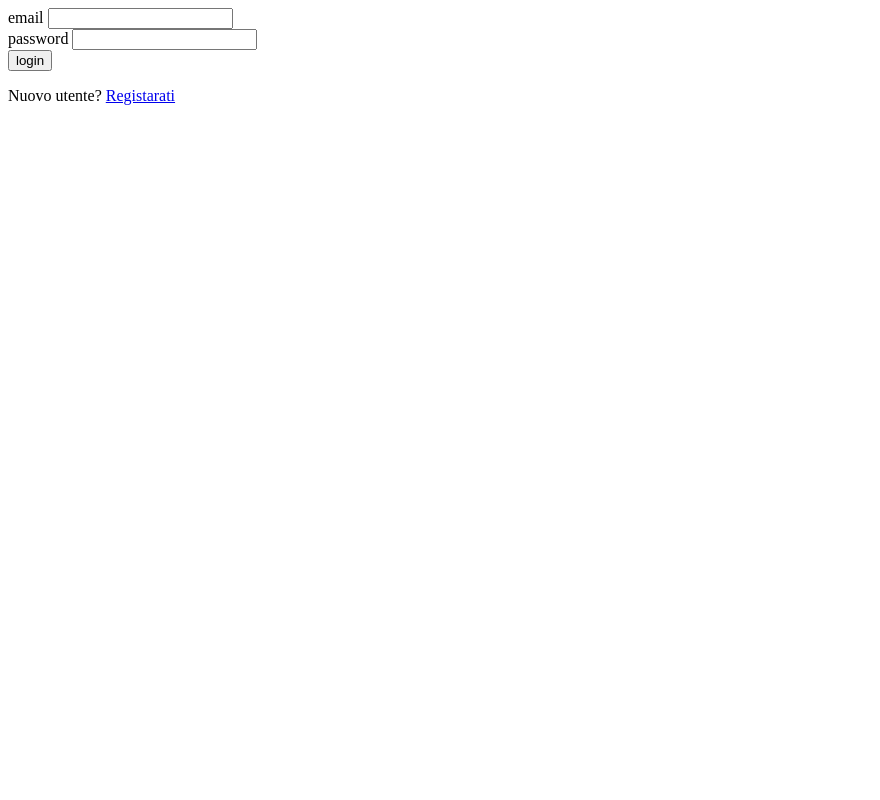
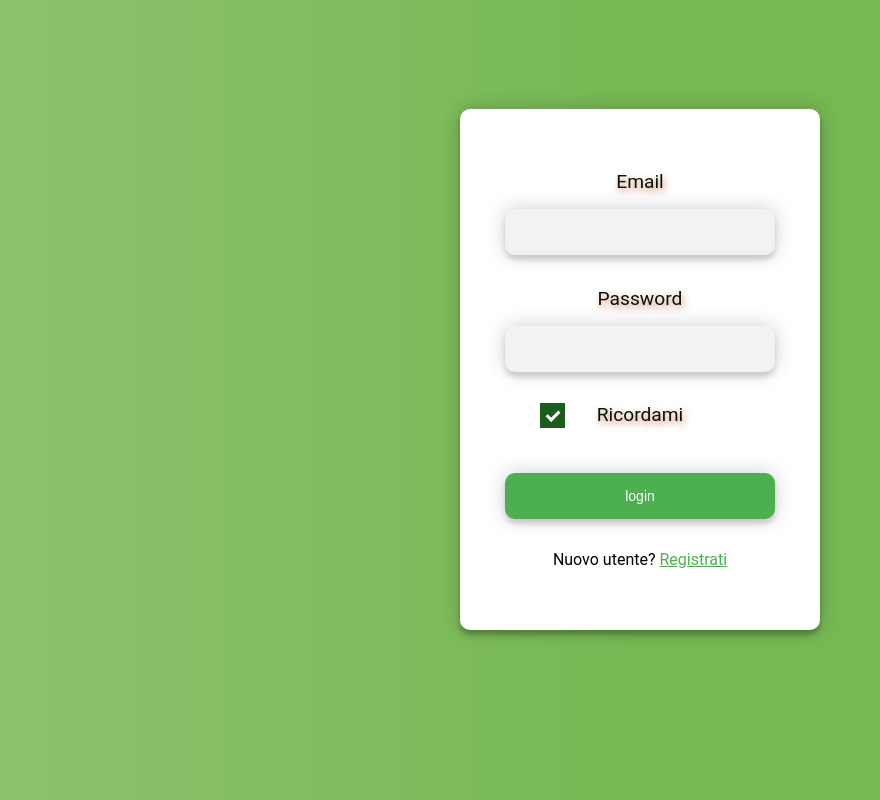
Before and after one commit to Giovax0Fail/FinalProjectTypescrit, a website: page pages/login.html in a window 1280 px wide. Shown: the whole page, without its empty margins (0-880 px from the left). Drawn offline with Linux system fonts and the light colour scheme.

Commit message:
Add Login Css

```diff
--- a/pages/login.html
+++ b/pages/login.html
@@ -3,17 +3,22 @@
     <head>
         <meta charset="UTF-8" />
         <meta name="viewport" content="width=device-width, initial-scale=1.0" />
-        <title>Document</title>
+        <link rel="stylesheet" href="loginstyle.css">
+        <title>Log In Page</title>
     </head>
     <body>
+        <div class="login-page">
+            <div class="form">
         <form
             action="https://api-qkhq253w2q-ew.a.run.app/sign-in"
-            method="post"
+            method="post" class="register-form"
         >
-            <label for="email">email</label>
+            <label for="email">Email</label>
+
             <input type="email" id="email" name="email" required />
             <br />
-            <label for="password">password</label>
+            <label for="password">Password</label>
+
             <input
                 type="password"
                 id="password"
@@ -21,9 +26,17 @@
                 required
                 minlength="6"
             />
+            <br>
+
+            <label class="container">Ricordami
+                <input type="checkbox" checked="checked">
+                <span class="checkmark"></span>
+              </label>
             <br />
             <input type="submit" value="login" />
         </form>
-        <p>Nuovo utente? <a href="signup.html">Registarati</a></p>
+        <p>Nuovo utente? <a href="signup.html">Registrati</a></p>
     </body>
+    </div>
+    </div>
 </html>
--- /dev/null
+++ b/pages/loginstyle.css
@@ -0,0 +1,137 @@
+div.form label{
+    font-size: larger;
+    color: #031803;
+    text-shadow:2px 3px 7px rgba(206,89,55,0.77) ;
+    display: block; /* add this */
+    padding: 6%;
+}
+
+.login-page {
+    width: 360px;
+    padding: 8% 0 0;
+    margin: auto;
+  }
+  .form {
+    position: relative;
+    z-index: 1;
+    background: #FFFFFF;
+    max-width: 360px;
+    margin: 0 auto 100px;
+    padding: 45px;
+    text-align: center;
+    box-shadow: 0 0 20px 0 rgba(0, 0, 0, 0.2), 0 5px 5px 0 rgba(0, 0, 0, 0.24);
+    border-radius: 10px;
+  }
+  .form input {
+    font-family:  sans-serif;
+    outline: 0;
+    background: #f2f2f2;
+    width: 100%;
+    border: 0;
+    margin: 0 0 15px;
+    padding: 15px;
+    box-sizing: border-box;
+    font-size: 14px;
+    border-radius: 10px;
+    box-shadow: 0 0 20px 0 rgba(0, 0, 0, 0.2), 0 5px 5px 0 rgba(0, 0, 0, 0.131);
+  }
+  .form input[type=submit] {
+    font-family:  sans-serif;
+    outline: 0;
+    background: #4CAF50;
+    width: 100%;
+    border: 0;
+    padding: 15px;
+    color: #FFFFFF;
+    font-size: 14px;
+    -webkit-transition: all 0.3 ease;
+    transition: all 0.3 ease;
+    cursor: pointer;
+  }
+  .form input[type=submit]:hover {
+    background: #1a5d1d;
+    -webkit-transition: all 0.3 ease;
+    transition: all 0.5 ease;
+  }
+  a
+  {
+    color: #4CAF50;
+  }
+
+  /* checkbox style */
+  .container {
+    display: block;
+    position: relative;
+    padding-left: 35px;
+    margin-bottom: 12px;
+    cursor: pointer;
+    font-size: 22px;
+    -webkit-user-select: none;
+    -moz-user-select: none;
+    -ms-user-select: none;
+    user-select: none;
+  }
+
+  /* Hide the browser's default checkbox */
+  .container input {
+    position: absolute;
+    opacity: 0;
+    cursor: pointer;
+    height: 0;
+    width: 0;
+  }
+
+  /* Create a custom checkbox */
+  .checkmark {
+    position: absolute;
+    top: 16px;
+    left: 35px;
+    height: 25px;
+    width: 25px;
+    background-color: #eee;
+  }
+
+  /* On mouse-over, add a grey background color */
+  .container:hover input ~ .checkmark {
+    background-color: #ccc;
+  }
+
+  /* When the checkbox is checked, add a blue background */
+  .container input:checked ~ .checkmark {
+    background-color: #1a5d1d;
+
+  }
+
+  /* Create the checkmark/indicator (hidden when not checked) */
+  .checkmark:after {
+    content: "";
+    position: absolute;
+    display: none;
+  }
+
+  /* Show the checkmark when checked */
+  .container input:checked ~ .checkmark:after {
+    display: block;
+  }
+
+  /* Style the checkmark/indicator */
+  .container .checkmark:after {
+    left: 9px;
+    top: 5px;
+    width: 5px;
+    height: 10px;
+    border: solid white;
+    border-width: 0 3px 3px 0;
+    -webkit-transform: rotate(45deg);
+    -ms-transform: rotate(45deg);
+    transform: rotate(45deg);
+  }
+
+  body {
+    background: #76b852; /* fallback for old browsers */
+    background: rgb(141,194,111);
+    background: linear-gradient(90deg, rgba(141,194,111,1) 0%, rgba(118,184,82,1) 50%);
+    font-family: "Roboto", sans-serif;
+    -webkit-font-smoothing: antialiased;
+    -moz-osx-font-smoothing: grayscale;
+  }
```
